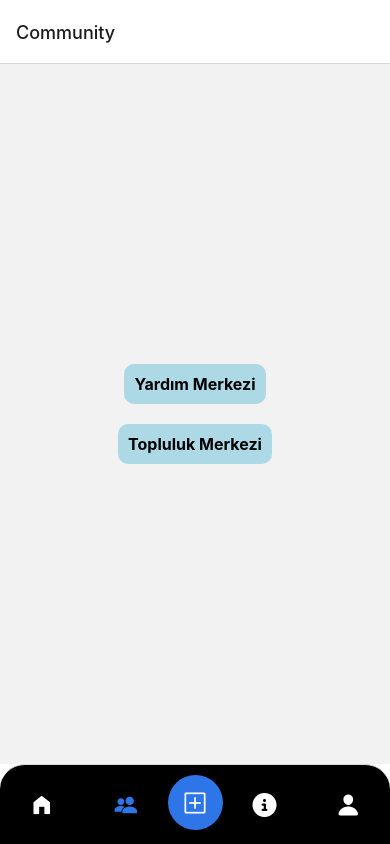
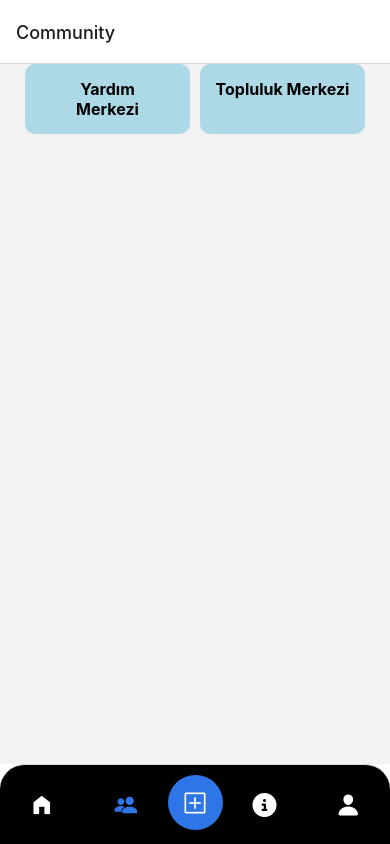
Before and after one commit to onatzgn/YUSOS-GitHub, a React Native app: screen /Topluluk in a window 390 px wide. Built offline with nearby package versions, Linux system fonts and the light colour scheme.

Commit message:
communitycenter navigationu siktim oldu

```diff
--- a/src/screens/CommunityScreen/IndexC.tsx
+++ b/src/screens/CommunityScreen/IndexC.tsx
@@ -1,4 +1,3 @@
-// CommunityScreen.js
 import React from 'react';
 import { View, Text, StyleSheet, TouchableOpacity } from 'react-native';
 
@@ -13,12 +12,14 @@ const CommunityScreen = ({ navigation }) => {
 
     return (
         <View style={styles.container}>
-            <TouchableOpacity style={styles.button} onPress={onPressHelpCenter}>
-                <Text style={styles.buttonText}>Yardım Merkezi</Text>
-            </TouchableOpacity>
-            <TouchableOpacity style={styles.button} onPress={onPressCommunityCenter}>
-                <Text style={styles.buttonText}>Topluluk Merkezi</Text>
-            </TouchableOpacity>
+            <View style={styles.buttonsContainer}>
+                <TouchableOpacity style={styles.button} onPress={onPressHelpCenter}>
+                    <Text style={styles.buttonText}>Yardım       Merkezi</Text>
+                </TouchableOpacity>
+                <TouchableOpacity style={styles.button} onPress={onPressCommunityCenter}>
+                    <Text style={styles.buttonText}>Topluluk Merkezi</Text>
+                </TouchableOpacity>
+            </View>
         </View>
     );
 };
@@ -26,18 +27,26 @@ const CommunityScreen = ({ navigation }) => {
 const styles = StyleSheet.create({
     container: {
         flex: 1,
-        justifyContent: 'center',
+        justifyContent: 'top',
         alignItems: 'center',
+    },
+    buttonsContainer: {
+        flexDirection: 'row', // Arrange buttons horizontally
+        justifyContent: 'space-around', // Evenly space buttons
+        width: '100%', // Take up full width
+        paddingHorizontal: 20, // Add horizontal padding to buttons
     },
     button: {
         backgroundColor: 'lightblue',
-        padding: 10,
-        margin: 10,
+        padding: 15,
         borderRadius: 10,
+        flex: 1, // Ensure buttons take up equal space
+        marginHorizontal: 5, // Add margin between buttons
     },
     buttonText: {
         fontSize: 16,
         fontWeight: 'bold',
+        textAlign: 'center', // Center text horizontally within button
     },
 });
 
--- a/src/screens/ProfileScreen/IndexP.tsx
+++ b/src/screens/ProfileScreen/IndexP.tsx
@@ -4,7 +4,7 @@ import { View, Text, StyleSheet } from 'react-native';
 const ProfileScreen = () => {
     return (
         <View style={styles.container}>
-            <Text style={styles.text}>Profiooool</Text>
+            <Text style={styles.text}>Profil</Text>
         </View>
     );
 };
```
